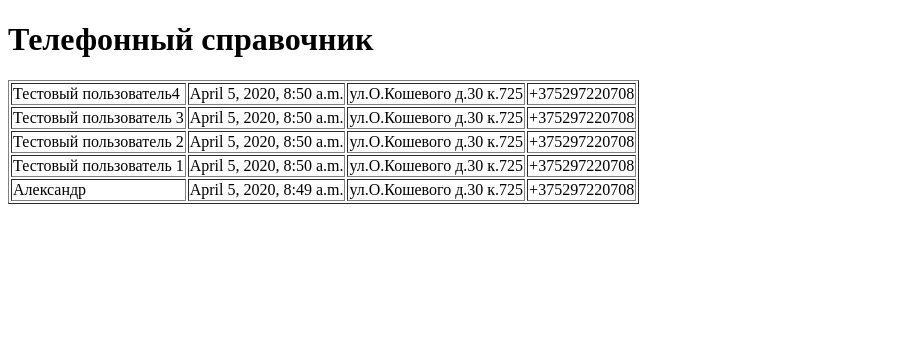
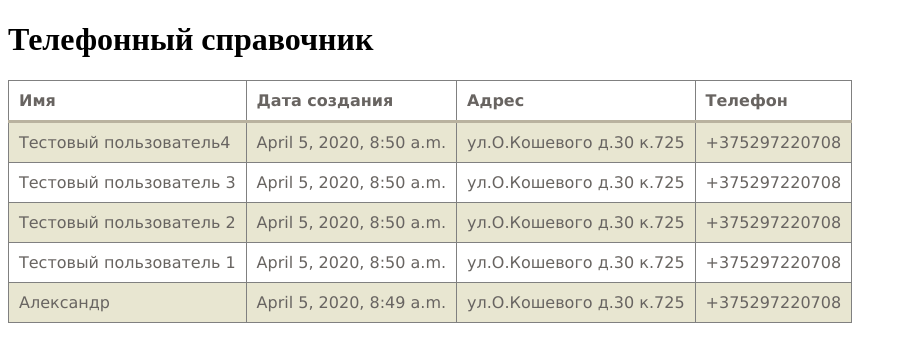
Before and after one commit to Masiuc119/JangoPhoneCatalog, a Django app: page /PhoneCatalog/ in a window 1280 px wide. Shown: the top 362 px of the page, without its empty margins (0-907 px from the left). Run offline with Django 3.2, Linux system fonts and the light colour scheme; data comes from the database, SQL or seed files in the repository.

Commit message:
Добавил оформление

```diff
--- a/PhoneCatalog/templates/Index.html
+++ b/PhoneCatalog/templates/Index.html
@@ -3,6 +3,35 @@
 <head>
     <meta charset="UTF-8">
     <title>Справочник</title>
+    <style>
+        table {
+  font-family: "Lucida Sans Unicode", "Lucida Grande", Sans-Serif;
+  border-collapse: collapse;
+  color: #686461;
+}
+caption {
+  padding: 10px;
+  color: white;
+  background: #8FD4C1;
+  font-size: 18px;
+  text-align: left;
+  font-weight: bold;
+}
+th {
+  border-bottom: 3px solid #B9B29F;
+  padding: 10px;
+  text-align: left;
+}
+td {
+  padding: 10px;
+}
+tr:nth-child(odd) {
+  background: white;
+}
+tr:nth-child(even) {
+  background: #E8E6D1;
+}
+    </style>
 </head>
 <body>
 <h1>Телефонный справочник</h1>
@@ -11,6 +40,12 @@
 {% endif %}
 {% if latest_phoneCatalog %}
     <table border="1">
+    <tr>
+        <th>Имя</th>
+        <th>Дата создания</th>
+        <th>Адрес</th>
+        <th>Телефон</th>
+    </tr>
         {% for PhoneCatalog in latest_phoneCatalog %}
             <tr>
                 <td>
```
